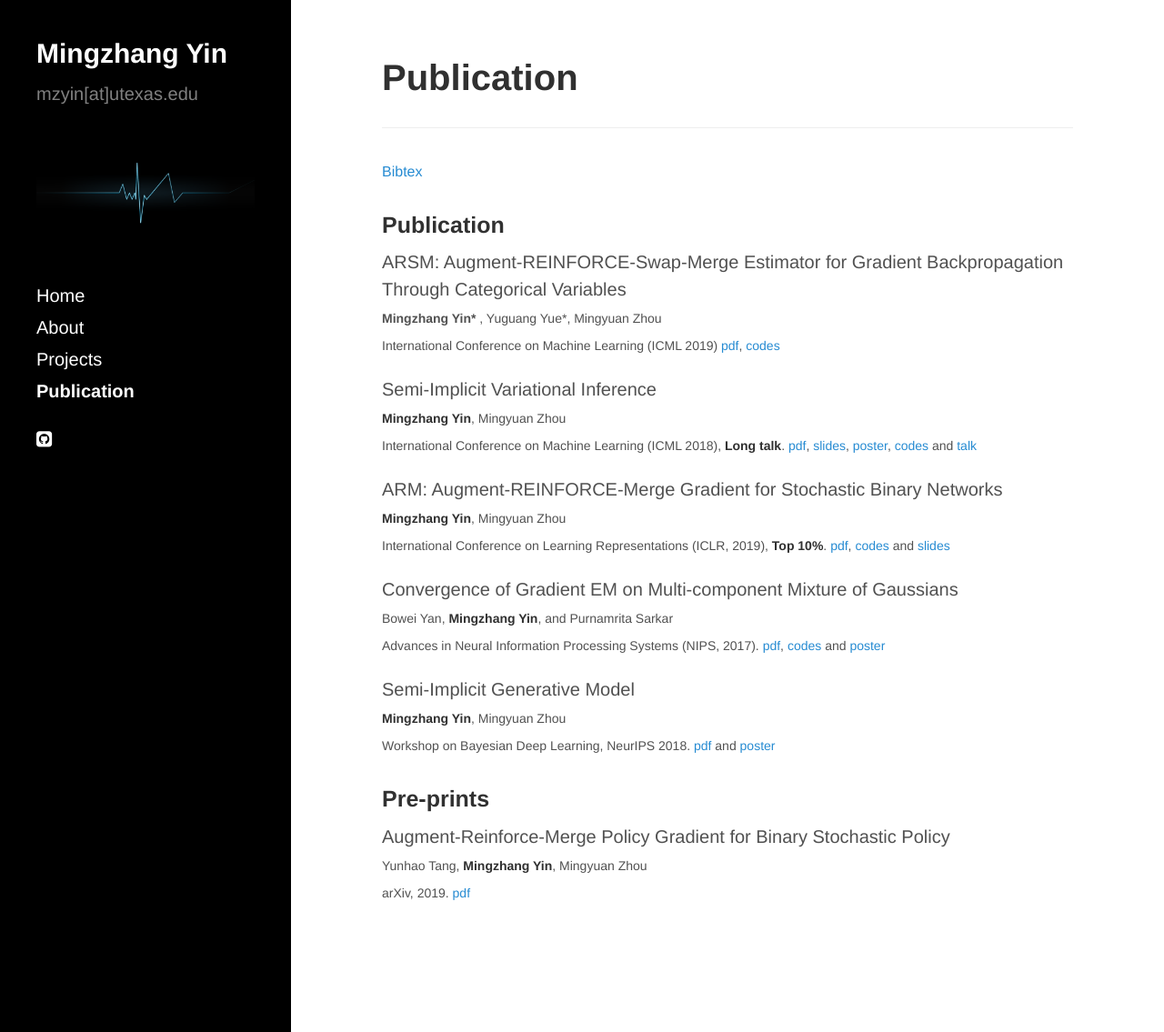
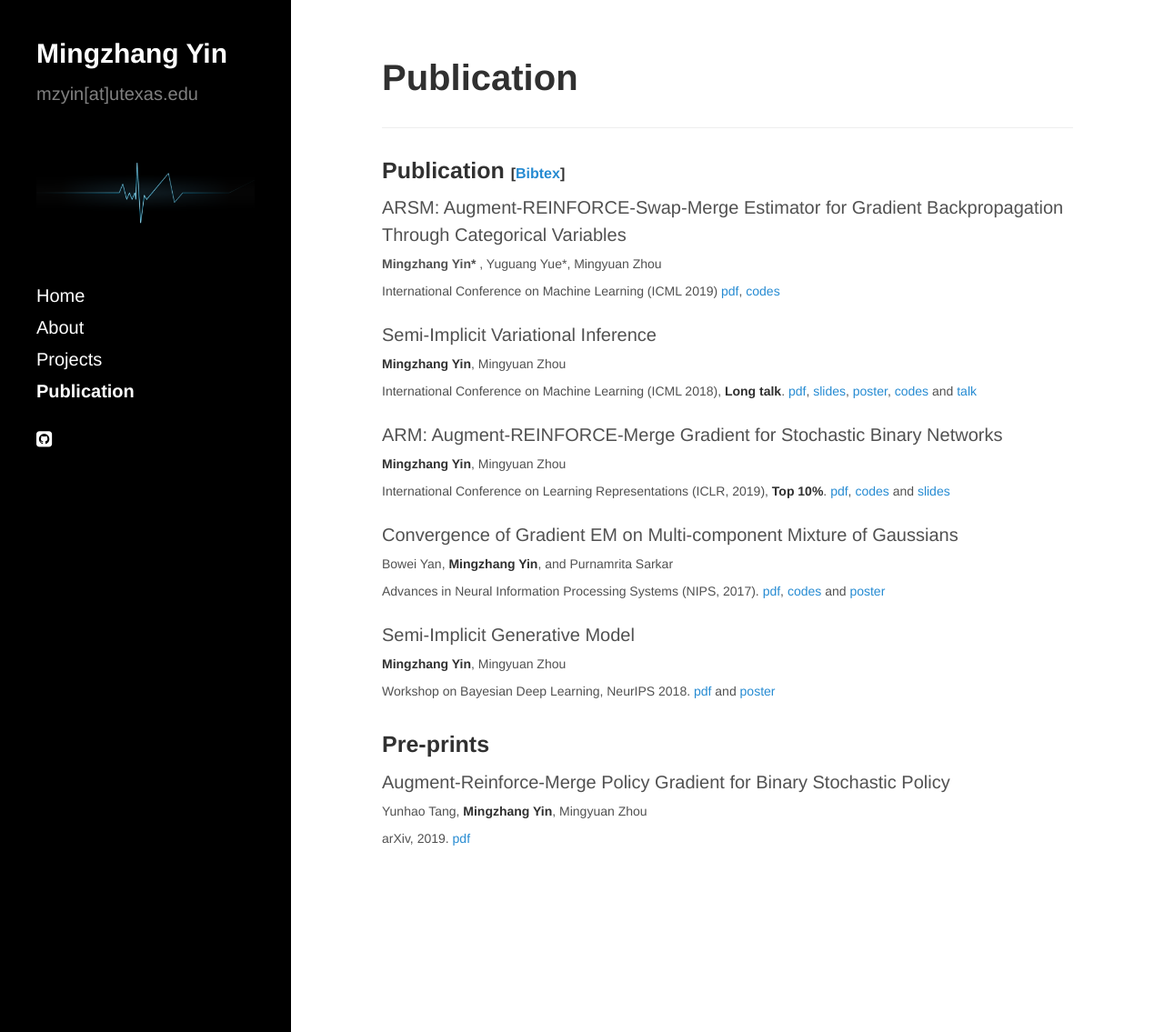
Before and after one commit to mingzhang-yin/mingzhang-yin.github.io, a Jekyll site: the page built from publications.md, in a window 1280 px wide and 1135 px high. Shown: the whole window at 91% size. Built offline with Jekyll 4.4.1, drawn with Linux system fonts in a browser that asks for light colours; nearby versions of some CDN libraries.

Commit message:
Update publications.md

```diff
--- a/publications.md
+++ b/publications.md
@@ -4,9 +4,8 @@
 ---
 ___
 
-<span style="font-size:16px"><a href="https://mingzhang-yin.github.io/assets/pdfs/reference.bib">Bibtex</a> </span>
 
-### Publication
+### Publication <span style="font-size:16px">[<a href="https://mingzhang-yin.github.io/assets/pdfs/reference.bib">Bibtex</a>] </span>
 ARSM: Augment-REINFORCE-Swap-Merge Estimator for Gradient Backpropagation Through Categorical Variables
 <br> <span style="font-size:14px"> <b>Mingzhang Yin* </b>, Yuguang Yue*, Mingyuan Zhou  <br>
 International Conference on Machine Learning (ICML 2019)  [pdf](https://arxiv.org/abs/1905.01413), <a href="https://github.com/mingzhang-yin/ARSM">codes </a>
```
